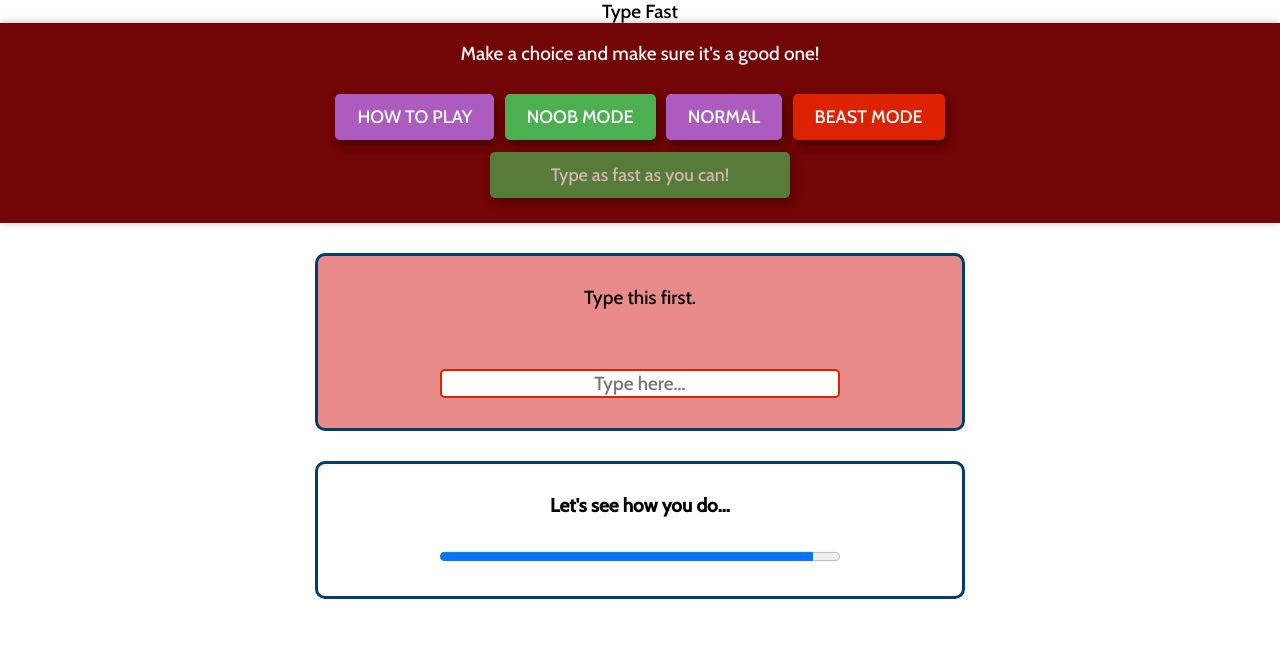
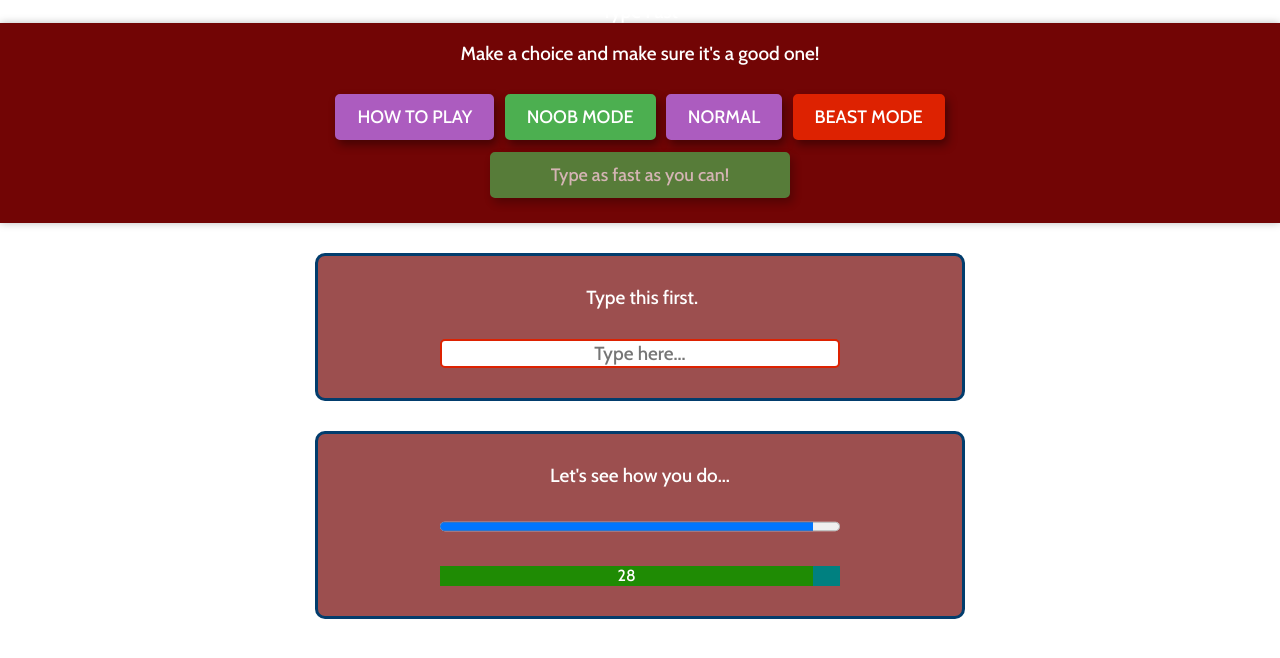
Before and after one commit to aharapu/TypeFast, a plain HTML site: page TypeFast-JSView/index.html in a window 1280 px wide. Both pictures are taken after a click on the button "START!". Drawn offline with Linux system fonts and the light colour scheme.

Commit message:
a little refactoring in index and css. added new progress bar

```diff
--- a/TypeFast-JSView/index.html
+++ b/TypeFast-JSView/index.html
@@ -24,23 +24,33 @@
 			<nav>
 				<button type="button" id="howTo-button">HOW TO PLAY</button>
 				<button class="green" type="button" id="noob-mode">NOOB MODE</button>
-				<button id="normal-mode" type="button" >NORMAL</button>
-				<button id="beast-mode" class="red" type="button" >BEAST MODE</button>
+				<button id="normal-mode" type="button">NORMAL</button>
+				<button id="beast-mode" class="red" type="button">BEAST MODE</button>
 				<br />
 				<button class="green" id="start-button" type="button">START!</button>
 			</nav>
 		</header>
-
+		<main>
 			<section id="text-box">
 				<div class="tBoxElement">
-				<pre id="first-part"></pre><pre id="current-sentence">Type this first.</pre>
+					<pre id="first-part"></pre>
+					<pre id="current-sentence">Type this first.</pre>
 				</div>
-			<input class="tBoxElement" id="input-string" type="string" placeholder="Type here..." />
+				<input
+					class="tBoxElement"
+					id="input-string"
+					type="string"
+					placeholder="Type here..."
+				/>
 			</section>
 
 			<section id="result">
-			<h3 class="tBoxElement" id="current-result">Let's see how you do...</h3>
-			<progress class="tBoxElement" id="time-bar" max="30" value="30">30%</progress>
+				<p class="tBoxElement" id="current-result">Let's see how you do...</p>
+				<progress class="tBoxElement" id="time-bar" max="30" value="30"> 30% </progress>
+				<div class="progress-container">
+					<div id="progress-bar">30</div>
+				</div>
 			</section>
+		</main>
 	</body>
 </html>
--- a/TypeFast-JSView/script/main.js
+++ b/TypeFast-JSView/script/main.js
@@ -4,12 +4,14 @@ const inputString = document.getElementById("input-string");
 const currentResult = document.getElementById("current-result");
 const currentSentenceElement = document.getElementById("current-sentence");
 const timeBar = document.getElementById("time-bar");
+const progressBar = document.getElementById("progress-bar");
 const startButton = document.getElementById("start-button");
 const howToButton = document.getElementById("howTo-button");
 const noobModeButton = document.getElementById("noob-mode");
 const normalModeButton = document.getElementById("normal-mode");
 const beastModeButton = document.getElementById("beast-mode");
 const greenSentenceH2 = document.getElementById("first-part");
+
 
 const GET_REQ_URL = "http://localhost:8080/getSentencesDB/getSentence";
 const PUT_REQ_URL = "http://localhost:8080/getSentencesDB/add";
@@ -27,6 +29,7 @@ let nextSentence = "The second sentence is always the same."; // fix this whe ap
 let timeOver = false;
 let gameIsRunning = false;
 let score = 0;
+let secondsLeft = 0;
 
 // SHOW HOW TO
 function howTo() {
@@ -66,6 +69,7 @@ function startGame() {
 	turnTimerOn();
 	gameIsRunning = true;
 	timeBar.value = "30";
+	secondsLeft = 30;
 	score = 0;
 }
 
@@ -73,6 +77,17 @@ function startGame() {
 function turnTimerOn() {
 	let x = setInterval(function () {
 		timeBar.value -= 1;
+		secondsLeft--
+		const secondsInPercentage = secondsLeft / 30 * 100;
+		progressBar.style.width = `${secondsInPercentage}%`;
+		progressBar.innerText = secondsLeft;
+		switch (true) {
+			case (secondsLeft < 6) : progressBar.style.backgroundColor = "hsl(0, 90%, 45%)";
+				break;
+			case (secondsLeft < 11) : progressBar.style.backgroundColor = "hsl(21, 94%, 50%)";
+				break;
+			default: progressBar.style.backgroundColor = "hsl(108, 94%, 28%)";
+		}
 		if (timeBar.value <= 0) {
 			clearInterval(x);
 			currentResult.innerText = "TIME OUT, YOU LOST, LOSER, GO HOME!";
--- a/TypeFast-JSView/style/main.css
+++ b/TypeFast-JSView/style/main.css
@@ -1,8 +1,10 @@
+/* GENERAL RULES */
 @font-face {
 	font-family: GameTime;
 	src: url(../assets/Cabin-Medium.ttf);
 }
 * {
+	color: white;
 	font-family: GameTime;
 	font-size: 19px;
 	box-sizing: border-box;
@@ -10,6 +12,7 @@
 	text-align: center;
 	display: block;
 }
+/* HEADER AND NAV AREA */
 header {
 	background: #720505;
 	color: rgb(243, 243, 243);
@@ -49,13 +52,10 @@ button:focus {
 #start-button {
 	width: 300px;
 }
-div, pre {
-	display: inline-block;
-}
-#first-part {
-	color: rgb(0, 88, 0);
-}
-#text-box, #result {
+/* GENERAL MAIN RULES */
+#text-box,
+#result {
+	background-color: rgba(44.7%, 2%, 2%, 0.7);
 	margin: 25px auto;
 	width: 90%;
 	max-width: 650px;
@@ -65,20 +65,49 @@ div, pre {
 .tBoxElement {
 	margin: 30px auto;
 }
+/* CURRENT SENTENCE AND INPUT AREA */
+pre {
+	display: inline-block;
+}
+#first-part {
+	color: rgb(0, 88, 0);
+}
 #text-box {
-	background-color: #ea8b8b;
 	margin: 30px auto;
 }
 #text-box input {
 	border: 2px solid rgb(221, 34, 1);
 	border-radius: 5px;
 	width: 400px;
-	max-width: 70%;
+	max-width: 90%;
+	margin-top: 0;
 }
 #text-box input:focus {
 	outline: none;
 }
+/* RESULT AND TIME BAR AREA */
 #time-bar {
 	width: 400px;
 	max-width: 90%;
 }
+
+.progress-container {
+	background-color: teal;
+	width: 400px;
+	max-width: 90%;
+	margin: 30px auto;
+}
+
+.progress-container div {
+	background-color: hsl(108, 94%, 28%);
+	color: white;
+	font-size: 16px;
+	font-weight: 500;
+	height: 20px;
+	width: 100%;
+	margin: 0;
+}
+
+@media only screen and (min-width: 768px) and (max-width: 1024px) and (orientation: landscape) {
+
+  }
```
Lines whose indentation alone changed are shown as unchanged.
